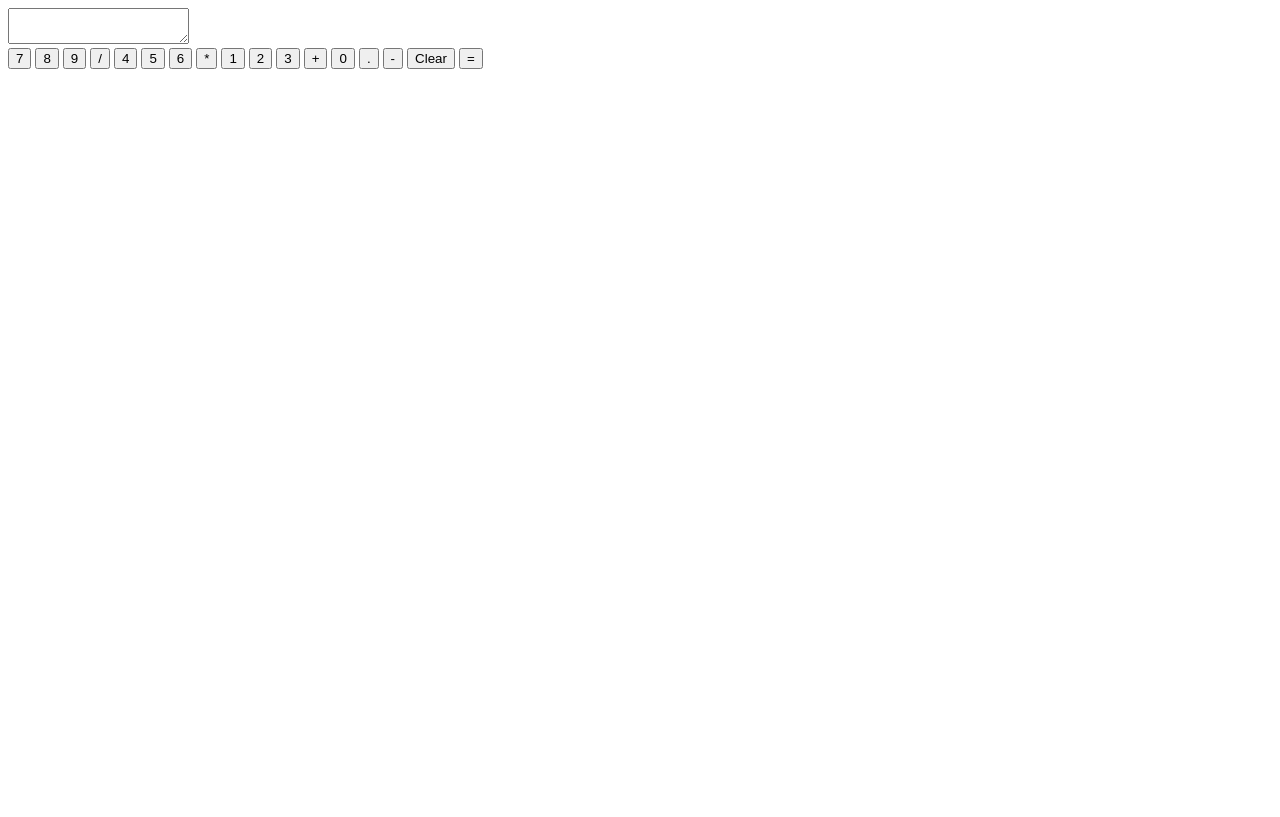
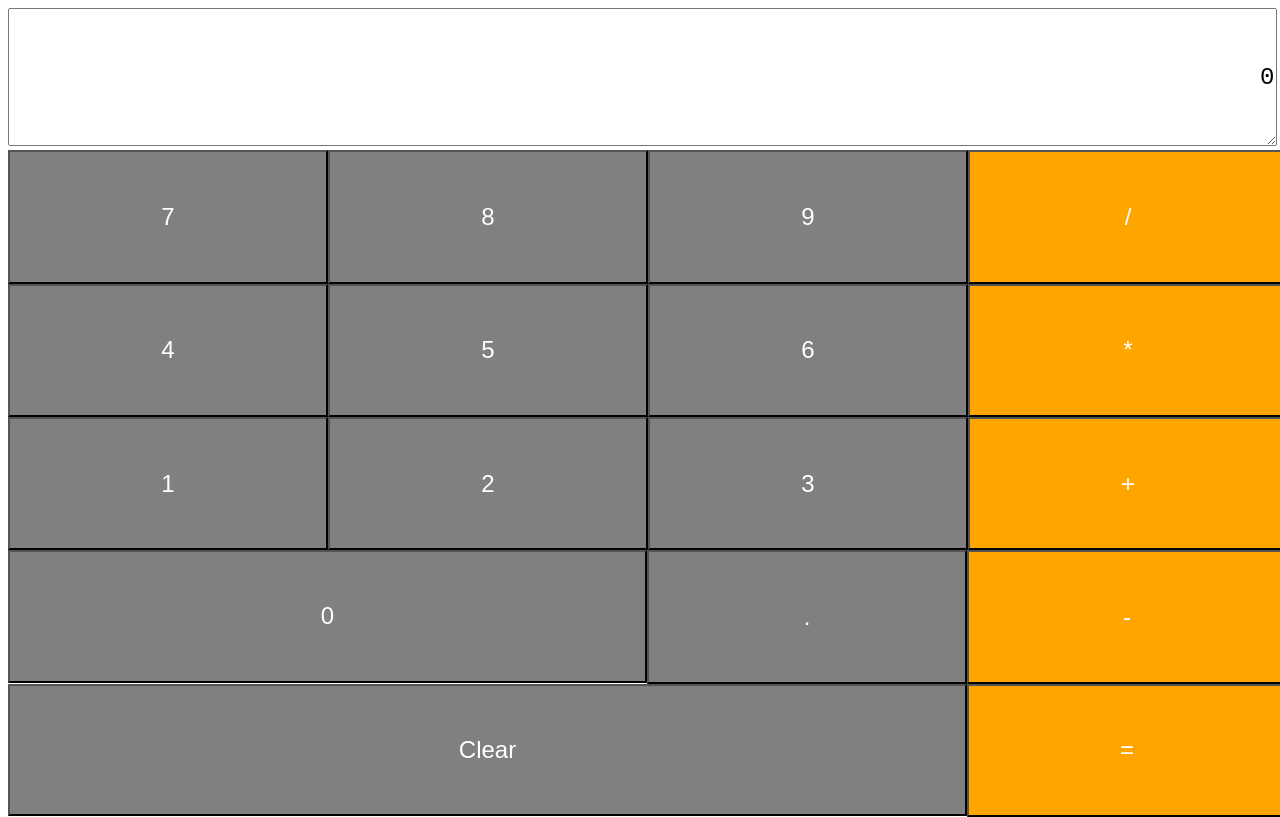
Before and after one commit to jlcruza/Calculator, a plain HTML site: page index.html in a window 1280 px wide. Drawn offline with Linux system fonts and the light colour scheme.

Commit message:
Worked on Front-End

```diff
--- a/calc.js
+++ b/calc.js
@@ -1,8 +1,43 @@
+//Get the Page Size
+let wdth = window.innerWidth;
+let hgth = window.innerHeight;
+
+//Configurations for all buttons
 const all = document.querySelectorAll('button');
 all.forEach(key=>{
+    key.style.fontSize = '24px';
     key.classList.add('keys');
-})
+    key.style.height = hgth/6 + 'px';
+    key.style.width = wdth / 4 + 'px';
+});
 
+//Area where text is displayed
+const txt = document.querySelector('#textOutput');
+txt.style.height = (hgth/6 -1)+ 'px';
+txt.style.width = '98.7%';
+txt.innerText = '0';
+
+//Custom button's configuration
+const zero = document.querySelector('#BtnZero');
+zero.style.height = (hgth/6 -1) + 'px';
+zero.style.width = (wdth/2 -1)+ 'px';
+
+const clr = document.querySelector('#BtnClear');
+clr.style.height = (hgth/6 -1)+ 'px';
+clr.style.width = (3*wdth/4 -1) + 'px';
+clr.addEventListener('click', onClearPressed);
+
+const dot = document.querySelector('#BtnDot');
+dot.addEventListener('click', onDotPressed)
+
+//Buttons Functionalities
+const numbers = document.querySelectorAll('.numberKey');
+numbers.forEach(btn=>{
+    btn.addEventListener('click',onNumberPressed);
+});
+
+
+//Core functions
 function add(num1, num2){
     return num1 + num2;
 }
@@ -35,3 +70,24 @@ function operate(operator, num1, num2){
         div(num1, num2);
     }
 }
+
+function onClearPressed(key){
+    txt.innerHTML = "0";
+    dot.classList.remove('disabled');
+    dot.disabled = false;
+}
+
+function onNumberPressed(key){
+    if(txt.innerHTML=="0"){
+        txt.innerHTML = key.target.innerHTML;
+    }
+    else{
+        txt.innerHTML += key.target.innerHTML;
+    }
+}
+
+function onDotPressed(key){
+    txt.innerHTML += key.target.innerHTML;
+    dot.classList.add('disabled');
+    dot.disabled = true;
+}
--- a/index.html
+++ b/index.html
@@ -2,39 +2,40 @@
 <html>
     <head>
         <title>Calculator Project</title>
+        <link rel="stylesheet" type="text/css" href="./style.css">
     </head>
     <body>
         <div id="Calc">
             <div id="TextField">
-                <textarea id="textOutput"></textarea>
+                <textarea id="textOutput">0</textarea>
             </div>
             <div id="Keyboard">
                 <!--Row 1-->
-                <button class="numberKey">7</button>
+                <button class="numberKey starter">7</button>
                 <button class="numberKey">8</button>
                 <button class="numberKey">9</button>
-                <button class="">/</button>
+                <button class="operatorKey">/</button>
 
                 <!--Row 2-->
-                <button class="numberKey">4</button>
+                <button class="numberKey starter">4</button>
                 <button class="numberKey">5</button>
                 <button class="numberKey">6</button>
-                <button class="">*</button>
+                <button class="operatorKey">*</button>
 
                 <!--Row 3-->
-                <button class="numberKey">1</button>
+                <button class="numberKey starter">1</button>
                 <button class="numberKey">2</button>
                 <button class="numberKey">3</button>
-                <button class="">+</button>
+                <button class="operatorKey">+</button>
 
                 <!--Row 4-->
-                <button class="numberKey">0</button>
-                <button class="">.</button>
-                <button class="">-</button>
+                <button id="BtnZero" class="numberKey starter">0</button>
+                <button id="BtnDot">.</button>
+                <button class="operatorKey">-</button>
 
                 <!--Row 5-->
-                <button class="">Clear</button>
-                <button class="">=</button>
+                <button id="BtnClear" class="starter">Clear</button>
+                <button class="operatorKey">=</button>
             </div>
         </div>
     </body>
--- a/style.css
+++ b/style.css
@@ -3,10 +3,33 @@ body{
     width: 100%;
 }
 
-.keys{
-
+#textOutput{
+    text-align: end;
+    font-size: 24px;
+    align-content: center;
+    vertical-align: auto;
 }
 
+.keys{
+    float: left;
+    background-color: gray;
+    color: white;
+}
+
+.operatorKey{
+    float: left;
+    background-color: orange;
+    color: white;
+}
 .numberKey{
+    float: left;
+}
 
+.starter{
+    clear: left;
 }
+
+.disabled{
+    opacity: 0.6;
+    cursor: not-allowed;
+}
```
